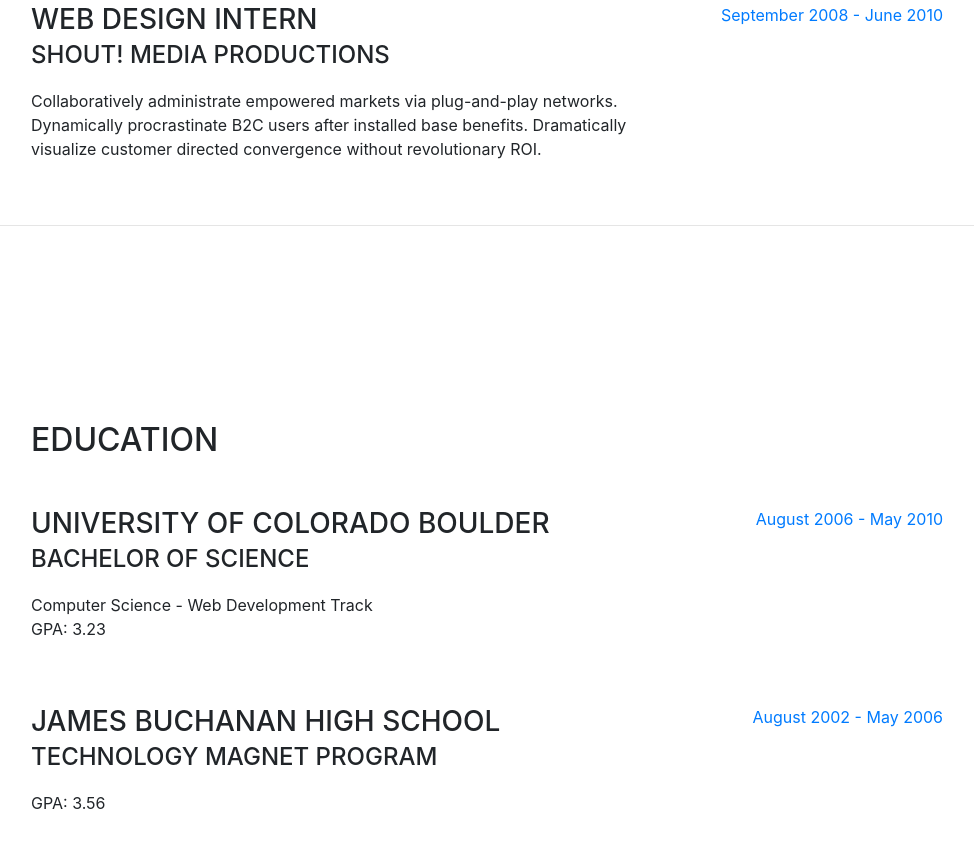
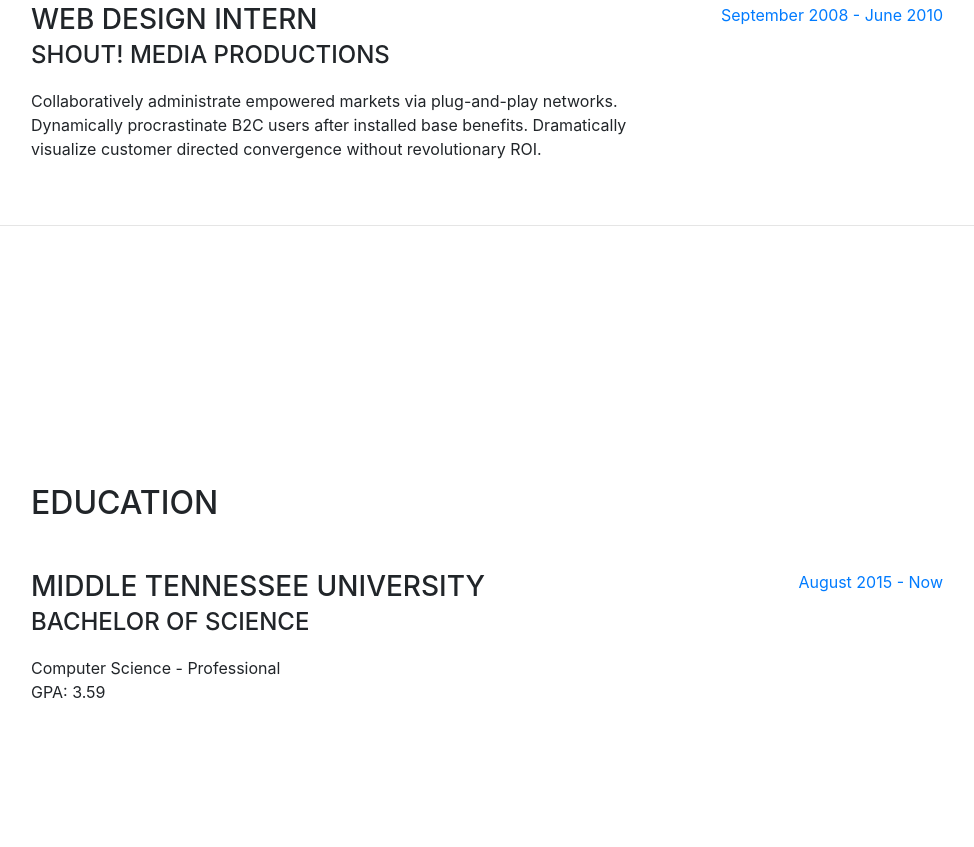
Before and after one commit to vss2h/vanessaserao.github.io, a website with bundled scripts: page index.html in a window 1280 px wide. Shown: the part 1669-2516 px from the top of the page, without its empty margins (289-1263 px from the left). Built offline with nearby package versions, Linux system fonts and the light colour scheme; a web font is replaced by a local one.

Commit message:
new changes

```diff
--- a/index.html
+++ b/index.html
@@ -8,7 +8,7 @@
     <meta name="description" content="">
     <meta name="author" content="">
 
-    <title>Resume - Start Bootstrap Theme</title>
+    <title>Vanessa Serao</title>
 
     <!-- Bootstrap core CSS -->
     <link href="vendor/bootstrap/css/bootstrap.min.css" rel="stylesheet">
@@ -47,13 +47,13 @@
             <a class="nav-link js-scroll-trigger" href="#education">Education</a>
           </li>
           <li class="nav-item">
-            <a class="nav-link js-scroll-trigger" href="#skills">Skills</a>
+            <a class="nav-link js-scroll-trigger" href="#skills">Projects</a>
           </li>
           <li class="nav-item">
             <a class="nav-link js-scroll-trigger" href="#interests">Interests</a>
           </li>
           <li class="nav-item">
-            <a class="nav-link js-scroll-trigger" href="#awards">Awards</a>
+            <a class="nav-link js-scroll-trigger" href="#awards">Ongoing Work</a>
           </li>
         </ul>
       </div>
@@ -149,24 +149,13 @@
 
           <div class="resume-item d-flex flex-column flex-md-row mb-5">
             <div class="resume-content mr-auto">
-              <h3 class="mb-0">University of Colorado Boulder</h3>
+              <h3 class="mb-0">Middle Tennessee University</h3>
               <div class="subheading mb-3">Bachelor of Science</div>
-              <div>Computer Science - Web Development Track</div>
-              <p>GPA: 3.23</p>
+              <div>Computer Science - Professional</div>
+              <p>GPA: 3.59</p>
             </div>
             <div class="resume-date text-md-right">
-              <span class="text-primary">August 2006 - May 2010</span>
-            </div>
-          </div>
-
-          <div class="resume-item d-flex flex-column flex-md-row">
-            <div class="resume-content mr-auto">
-              <h3 class="mb-0">James Buchanan High School</h3>
-              <div class="subheading mb-3">Technology Magnet Program</div>
-              <p>GPA: 3.56</p>
-            </div>
-            <div class="resume-date text-md-right">
-              <span class="text-primary">August 2002 - May 2006</span>
+              <span class="text-primary">August 2015 - Now</span>
             </div>
           </div>
 
@@ -251,7 +240,7 @@
 
       <section class="resume-section p-3 p-lg-5 d-flex flex-column" id="awards">
         <div class="my-auto">
-          <h2 class="mb-5">Awards &amp; Certifications</h2>
+          <h2 class="mb-5">Interests</h2>
           <ul class="fa-ul mb-0">
             <li>
               <i class="fa-li fa fa-trophy text-warning"></i>
```
